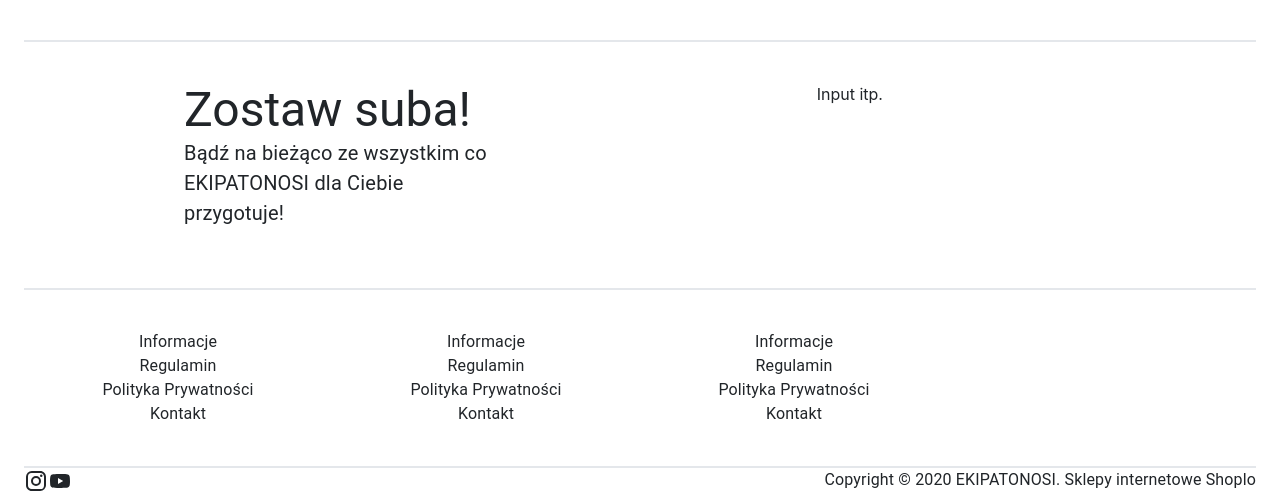
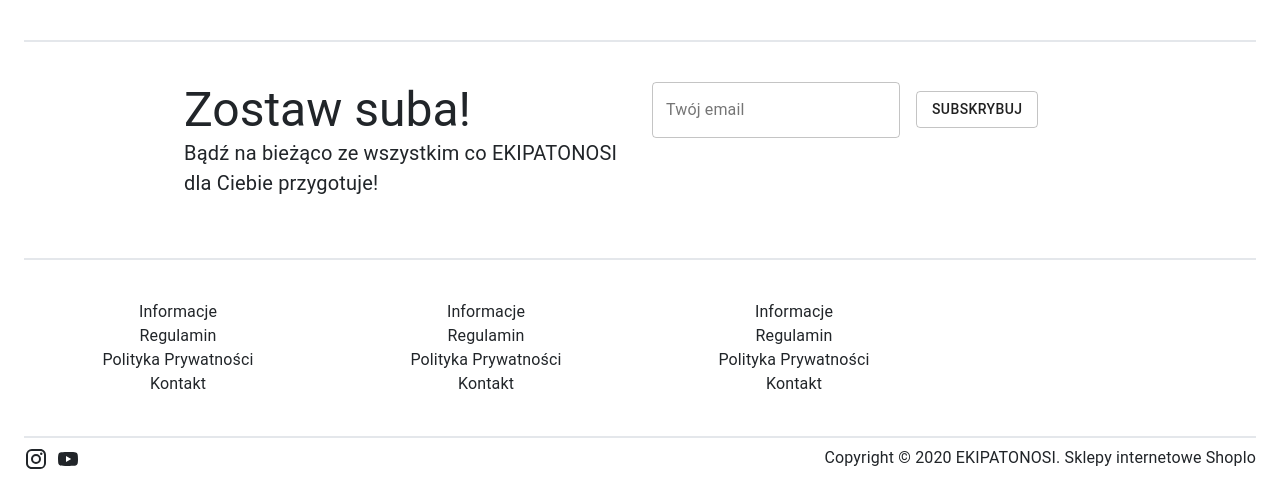
Before and after one commit to rosa256/store, a React (Create React App) app: page / in a window 1280 px wide. Shown: the part 5770-6263 px from the top of the page. Built offline with nearby package versions, Linux system fonts and the light colour scheme.

Commit message:
working on Footer and Subscribe section

```diff
--- a/src/App.js
+++ b/src/App.js
@@ -1,7 +1,7 @@
 import React from 'react';
 import './App.css';
 import { makeStyles } from '@material-ui/core/styles';
-import {Grid, Container, CardMedia, Typography, Button} from '@material-ui/core';
+import {Grid, Container, CardMedia, Typography, Button, TextField} from '@material-ui/core';
 import {AddShoppingCart, Instagram, YouTube, Search} from '@material-ui/icons'
 
 import Carousel from 'react-bootstrap/Carousel'
@@ -328,10 +328,10 @@ export default function App() {
       </Container>
 
       <Container maxWidth="md" style={{maringTop: "40px"}}>
-        <Grid container>
+        <Grid container spacing="3">
 
-          <Grid item>
-            <Grid conatiner direction="column" alignItems="flex-start" md="6" xs="12">
+          <Grid item md="6" xs="12">
+            <Grid container direction="column" alignItems="flex-start">
               <Grid item>
                 <Typography variant="h3" align="left">
                   Zostaw suba!
@@ -345,10 +345,18 @@ export default function App() {
             </Grid>
           </Grid>
 
-          <Grid item>
-            <Grid conatiner>
-              <Grid item>Input itp.</Grid>
-              <Grid item></Grid>
+          <Grid item md="6" xs="12">
+            <Grid container direction="row" wrap="nowrap" spacing="2" alignItems="center">
+              <Grid item>
+                <TextField variant="outlined" label="Twój email">
+
+                </TextField>
+              </Grid>
+              <Grid item>
+                <Button variant="outlined">
+                  SUBSKRYBUJ
+                </Button>
+              </Grid>
             </Grid>
           </Grid>
         </Grid>
@@ -393,12 +401,16 @@ export default function App() {
         <div className={classes.separatorEnd}/>
       </Container>
 
-      <Container>
+      <Container style={{marginTop: "8px", marginBottom: "8px"}}>
         <Grid container justify="space-between">
           <Grid item>
-            <Grid conatiner spacing="2">
-              <Instagram/>
-              <YouTube />
+            <Grid container spacing="1">
+              <Grid item>
+                <Instagram/>
+              </Grid>
+              <Grid item>
+                <YouTube/>
+              </Grid>
             </Grid>
           </Grid>
           <Grid item>
```
